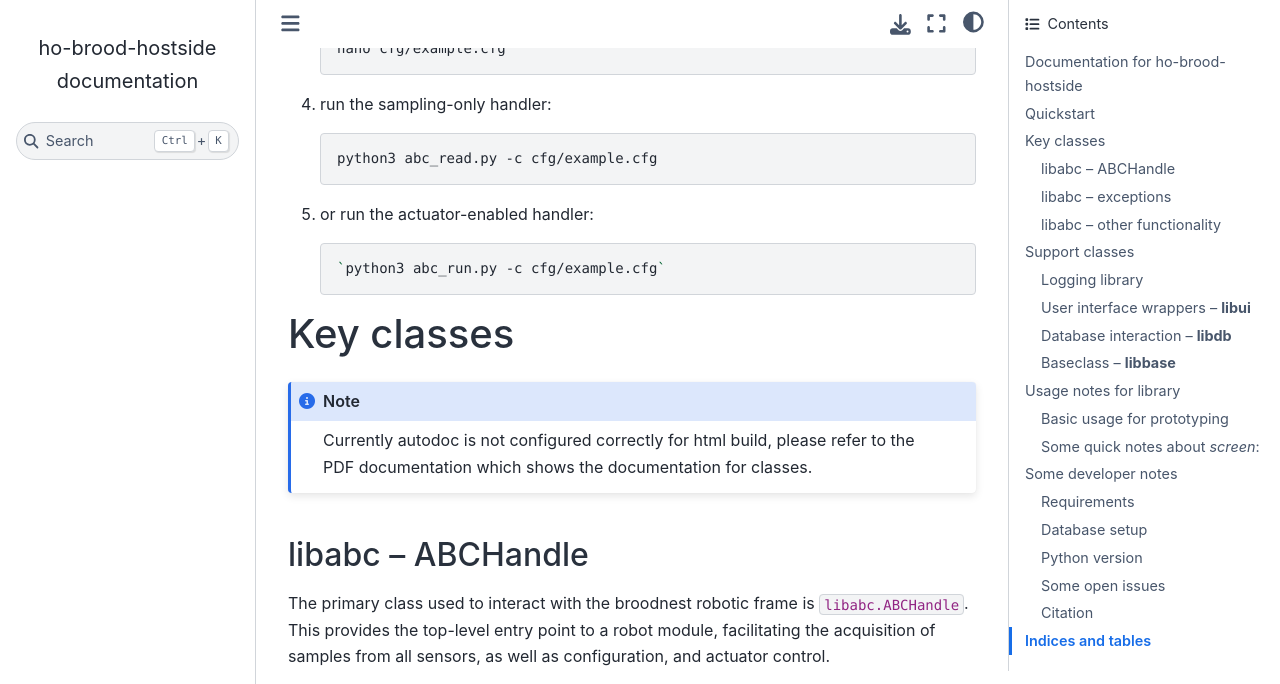
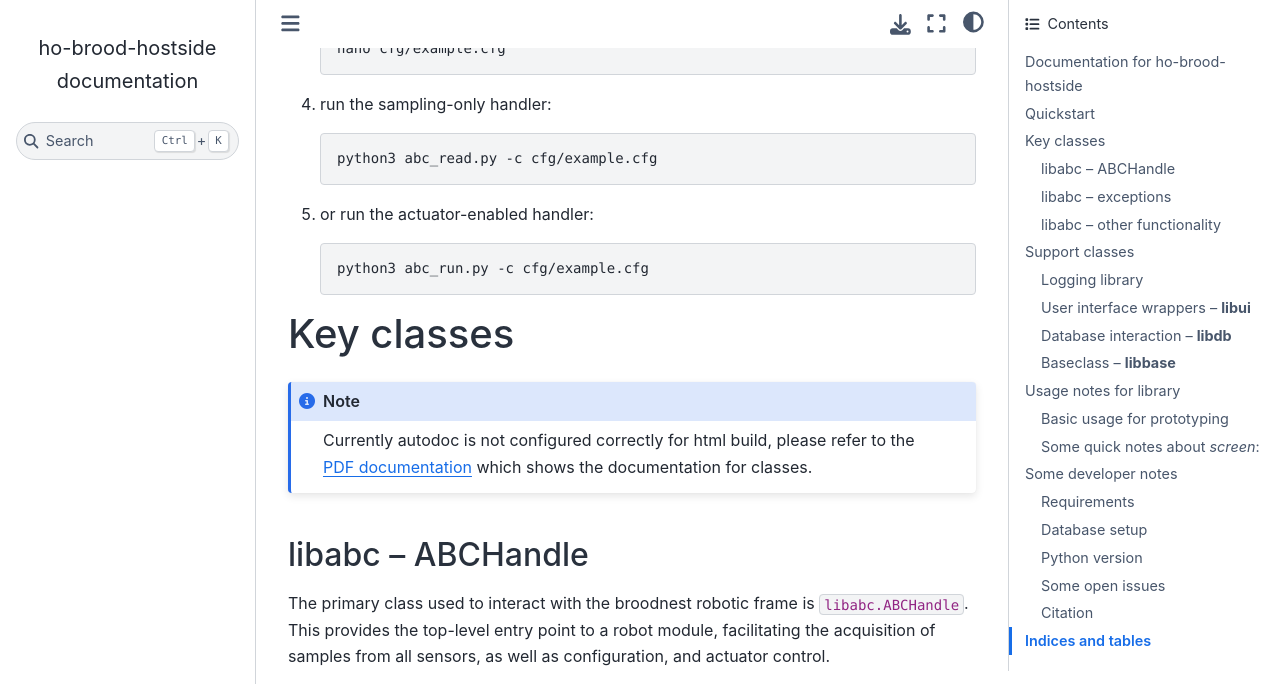
Before and after one commit to hiveopolis/brood-hostside, a Sphinx documentation site: the page built from docs/source/index.rst, in a window 1280 px wide and 900 px high, scrolled down 571 px, cut to the strip 0-684 px from the top of the window. Built offline with Sphinx 7.4.7 and the Sphinx Book theme 1.1.4, drawn with Linux system fonts in a browser that asks for light colours.

Commit message:
linked explicitly to the docs pdf

```diff
--- a/docs/source/index.rst
+++ b/docs/source/index.rst
@@ -19,7 +19,9 @@ Key classes
 .. note::
 
    Currently autodoc is not configured correctly for html build, please refer to
-   the PDF documentation which shows the documentation for classes.
+   the `PDF documentation <https://github.com/hiveopolis/brood-hostside/blob/main/brood_hostside/docs/ho-brood-hostside.pdf>`_
+   which shows the documentation for classes.
+
 
 libabc -- ABCHandle
 -------------------
--- a/docs/source/quickstart.rst
+++ b/docs/source/quickstart.rst
@@ -32,4 +32,4 @@ Assuming that you are running the robot in conjunction with a RPi, running raspi
 
    .. code-block:: bash
 
-        `python3 abc_run.py -c cfg/example.cfg`
+       python3 abc_run.py -c cfg/example.cfg
```
